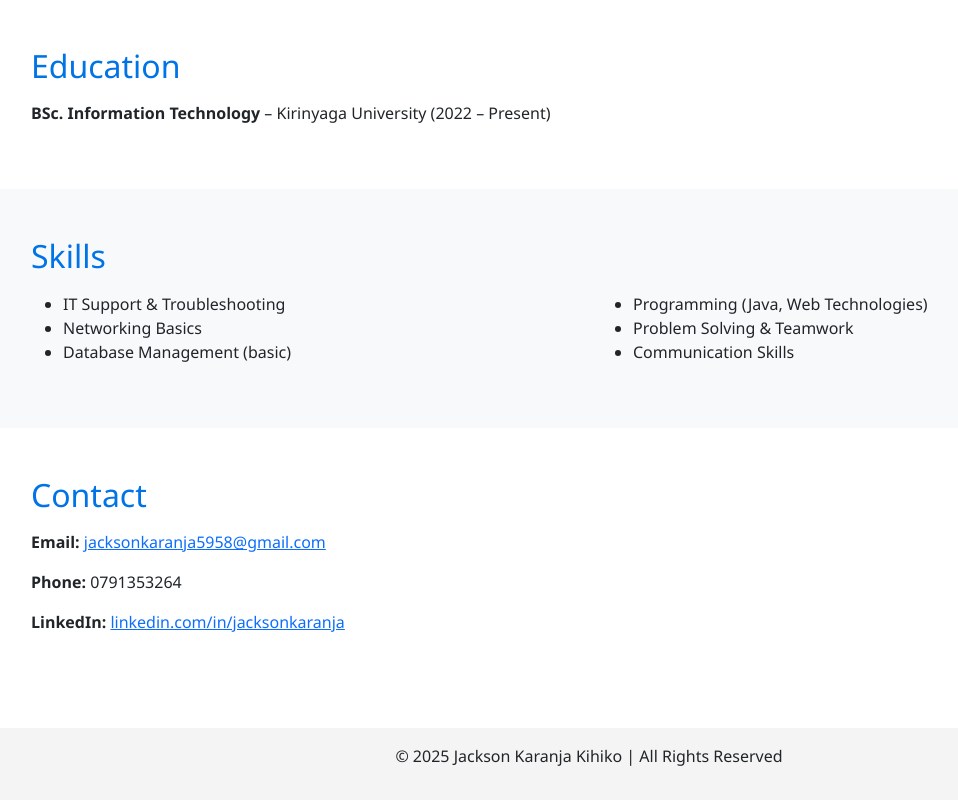
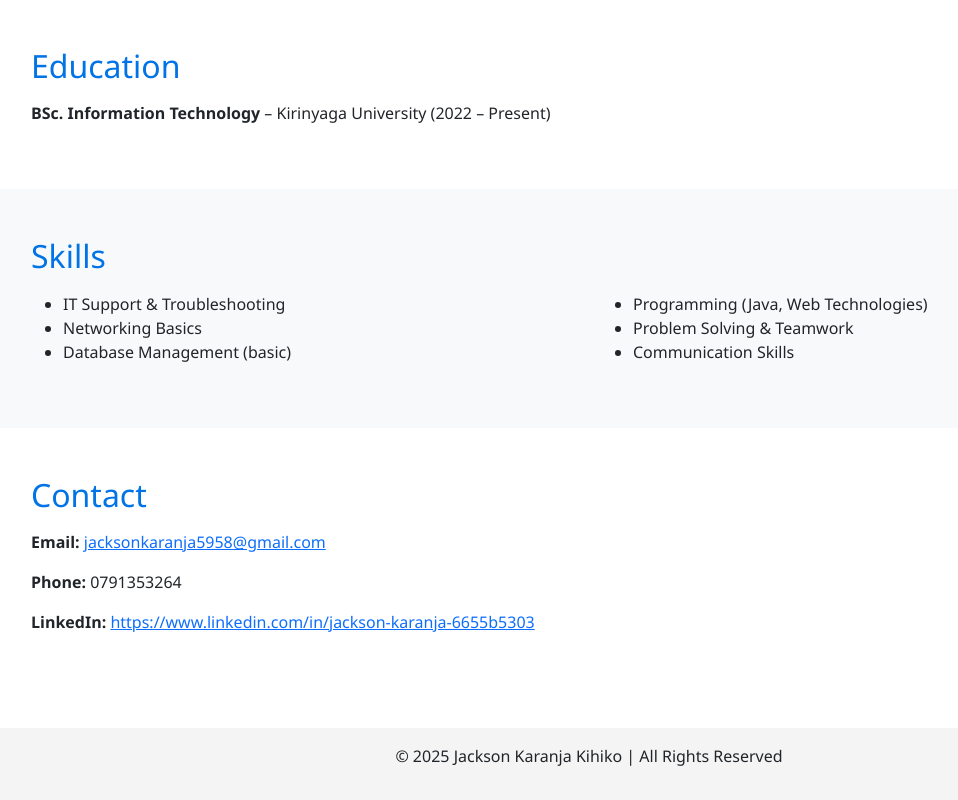
Before and after one commit to jacksonkaranja5958-afk/jack-page, a plain HTML site: page index.html in a window 1280 px wide. Shown: the part 1253-2053 px from the top of the page, without its empty margins (51-1009 px from the left). Drawn offline with nearby package versions, Linux system fonts and the light colour scheme.

Commit message:
Add files via upload

```diff
--- a/index.html
+++ b/index.html
@@ -141,7 +141,7 @@
       <h2>Contact</h2>
       <p><strong>Email:</strong> <a href="mailto:jacksonkaranja5958@gmail.com">jacksonkaranja5958@gmail.com</a></p>
       <p><strong>Phone:</strong> 0791353264</p>
-      <p><strong>LinkedIn:</strong> <a href="#" target="_blank">linkedin.com/in/jacksonkaranja</a></p>
+      <p><strong>LinkedIn:</strong> <a href="#" target="_blank">https://www.linkedin.com/in/jackson-karanja-6655b5303</a></p>
     </div>
   </section>
 
```
